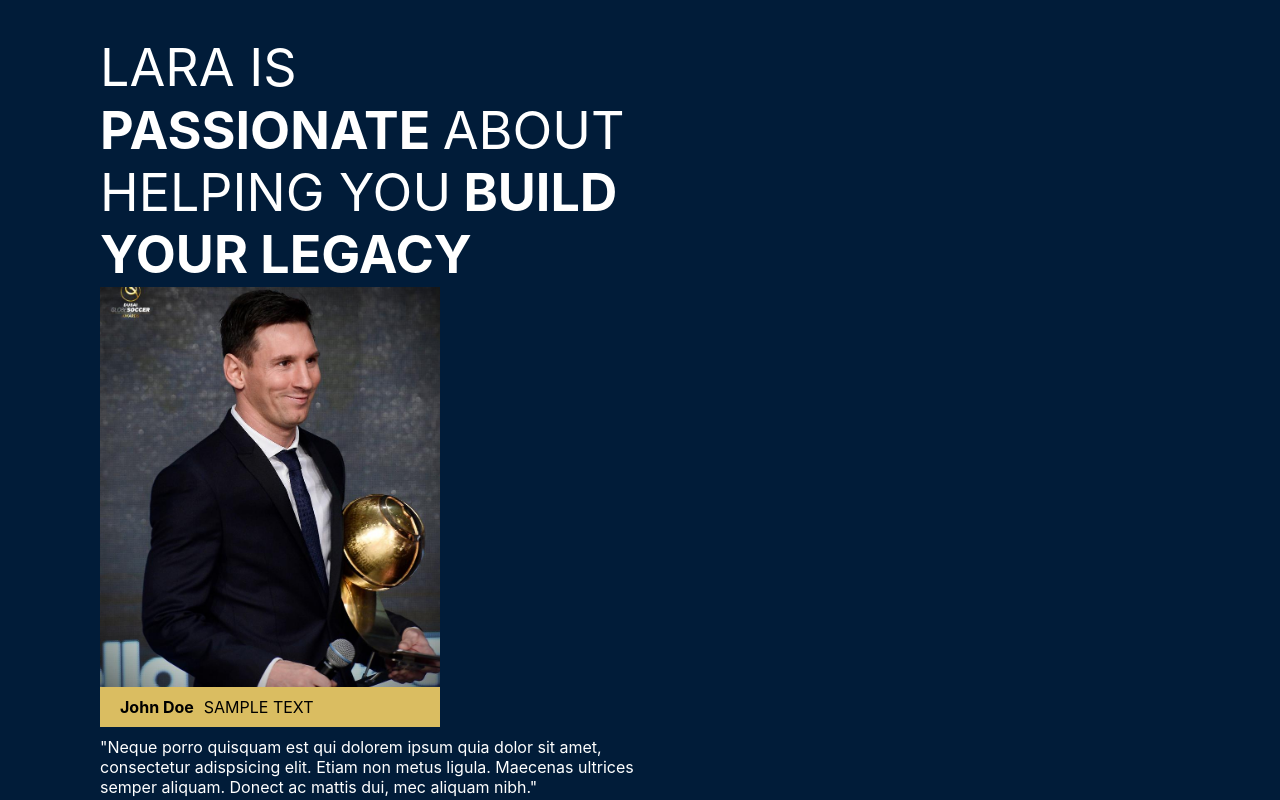
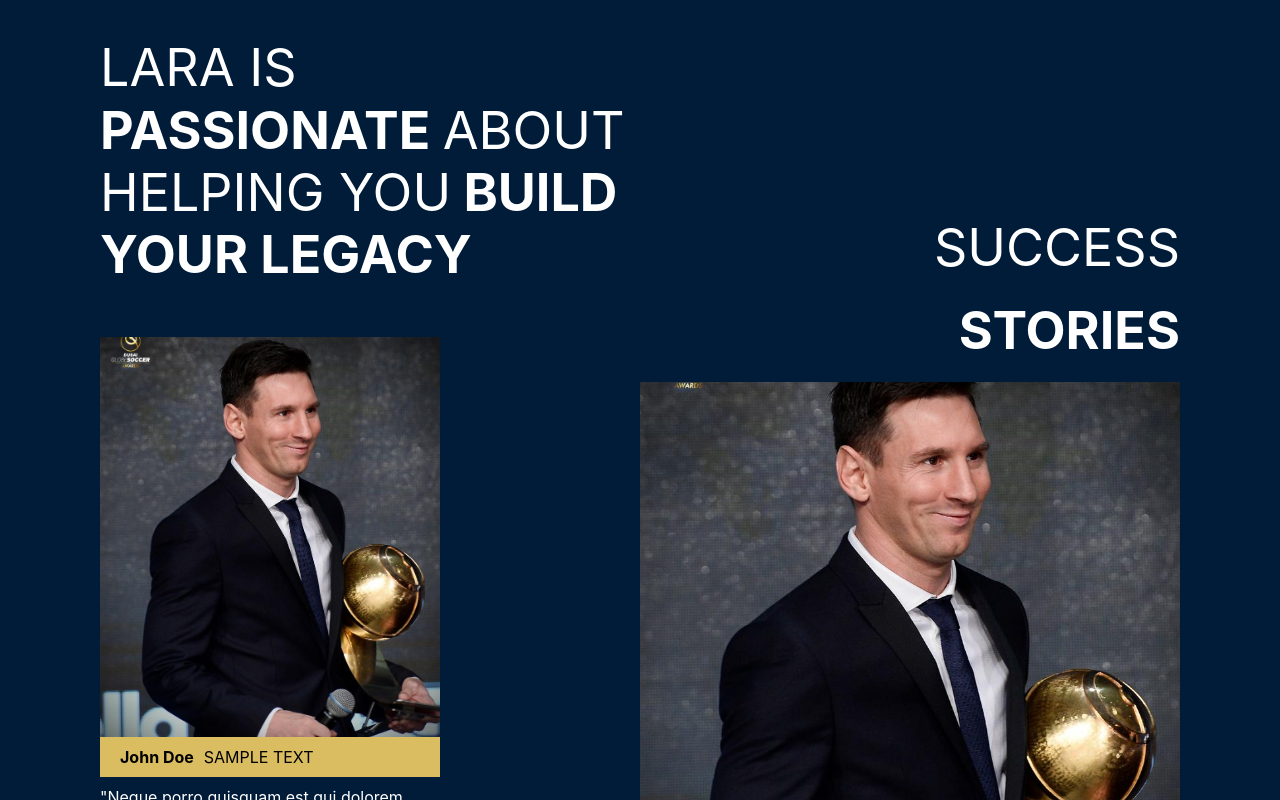
Before and after one commit to sr1k3sh/laradarling, a React (Create React App) app: page / in a window 1280 px wide. Shown: the part 2000-2800 px from the top of the page. Built offline with nearby package versions, Linux system fonts and the light colour scheme.

Commit message:
transitions added

```diff
--- a/src/App.scss
+++ b/src/App.scss
@@ -105,6 +105,16 @@ $font-32:32px;
    border-radius: 4px;
    width:fit-content;
    padding:12px 40px;
+   border:1px solid #fff;
+   transition: all 0.3s ease-in-out;
+   cursor: pointer;
+}
+.button-primary:hover{
+  background:$primaryColor;
+  border:1px solid #fff;
+}
+.button-primary:hover span{
+  color:#fff;
 }
 .button-primary span{
   color:$primaryColor;
@@ -120,12 +130,24 @@ $font-32:32px;
    border-radius: 4px;
    width:fit-content;
    padding:12px 40px;
+   border:1px solid $primaryColor;
+   transition: all 0.3s ease-in-out;
+
+   cursor: pointer;
+}
+.button-secondary:hover{
+  background:none;
+  border:1px solid $primaryColor;
 }
 .button-secondary span{
   color:#fff;
   text-transform: uppercase;
   font-weight: bold;
   font-size: $font-16;
+}
+
+.button-secondary:hover span{
+  color:$primaryColor;
 }
 //icon
 .next{
@@ -136,6 +158,7 @@ $font-32:32px;
   display: flex;
   justify-content: center;
   align-items: center;
+  cursor: pointer;
 }
 // navbar
 
@@ -145,12 +168,18 @@ $font-32:32px;
   top:0;
   z-index:100;
 }
+
 .logo span{
   font-size: $font-32;
   color:#fff;
 }
 .menu-top,.menu-bottom{
-  color:$secondayColor
+  color:$secondayColor;
+  cursor: pointer;
+  transition: all 0.5px ease-in-out;
+}
+.menu-top span:hover,.menu-bottom span:hover{
+  color:#fff;
 }
 .menu-bottom{
   font-size: $font-16;
@@ -312,14 +341,22 @@ $font-32:32px;
   width: 50%;
   background: $primaryColor;
   position: relative;
+  overflow: hidden;
+  cursor: pointer;
+
+}
+.about .about-thumbnail:hover img{
+  transform:scale(1.03);
 }
 .about .about-thumbnail .image-thumbnail{
   width: 100%;
   height:400px;
   object-fit: cover;
+   transition: all 0.3s ease-in-out;
 }
 .about .about-thumbnail .about-heading{
   padding:20px;
+  z-index: 3;
 }
 .about .about-quotes{
   width:50%;
@@ -340,9 +377,38 @@ $font-32:32px;
 .story .story-left{
   width:50%;
 }
+.story .story-left .story-title{
+  margin-bottom: 50px;
+
+}
+.story .story-right{
+  width:50%;
+}
+.story .story-right .story-title{
+  margin-top:180px;
+}
+.story .story-right .story-right-thumbnail{
+  width:100%;
+
+  background:$secondayColor;
+  margin-bottom: 50px;
+}
+.story-right-thumbnail img{
+  width:100%;
+  height:550px;
+  object-fit: cover;
+}
+.story-right-thumbnail .title{
+  padding:10px;
+
+}
 //card
+.card-container{
+  width:340px;
+  margin-bottom: 50px;
+}
 .card{
-  width:340px;
+
   height:400px;
   margin-bottom: 50px;
 }
--- a/src/components/Story.js
+++ b/src/components/Story.js
@@ -6,7 +6,7 @@ export default class Story extends Component {
         return (
             <div className="story">
                 <div className="main-container">
-                    <div className="container column justify--space-betwen">
+                    <div className="container row justify--space-betwen">
                         <div className="story-left">
                             <div className="story-title">
                                 <span className="text--uppercase slogan--big white-color">lara is </span>
@@ -16,9 +16,35 @@ export default class Story extends Component {
                             </div>
                             <div>
                                 <Card></Card>
+                                <Card></Card>
+                                <Card></Card>
+
                             </div>
                         </div>
-                        <div className="story-right"></div>
+                        <div className="story-right">
+                            <div className="story-title column text-align--right">
+                                <span className="text--uppercase slogan--big white-color">success </span>
+                                <span className="text--uppercase slogan--big white-color font--bold">stories </span>
+                            </div>
+                            <div className="story-right-thumbnail">
+                                <img src="./card.jpg"></img>
+                                <div class="title row">
+                                    <span className="font--bold" style={{ marginRight: '10px' }}>John Doe</span><span className="text--uppercase">sample text</span>
+                                </div>
+                            </div>
+                            <div>
+                                <p>
+                                    "Lorem ipsum dolor sit amet, consectetur adipiscing elit, sed do eiusmod tempor incididunt ut labore et dolore magna aliqua. Ut enim ad minim veniam, quis nostrud exercitation ullamco laboris nisi ut aliquip ex ea commodo consequat. Duis aute irure dolor in reprehenderit in voluptate velit esse cillum dolore eu fugiat nulla pariatur. Excepteur sint occaecat cupidatat non proident, sunt in culpa qui officia deserunt mollit anim id est laborum
+                                    <br></br><br></br>
+                                    Sed ut perspiciatis unde omnis iste natus error sit voluptatem accusantium doloremque laudantium, totam rem aperiam, eaque ipsa quae ab illo inventore veritatis et quasi architecto beatae vitae dicta sunt explicabo. Nemo enim ipsam voluptatem quia voluptas sit aspernatur aut odit aut fugit, sed quia consequuntur magni dolores eos qui ratione voluptatem sequi nesciunt. Neque porro quisquam est, qui dolorem ipsum quia dolor sit amet, consectetur, adipisci velit, sed quia non numquam eius modi tempora incidunt ut labore et dolore magnam aliquam quaerat voluptatem.
+                                    <br></br><br></br>
+                                    Ut enim ad minima veniam, quis nostrum exercitationem ullam corporis suscipit laboriosam, nisi ut aliquid ex ea commodi consequatur? Quis autem vel eum iure reprehenderit qui in ea voluptate velit esse quam nihil molestiae consequatur, vel illum qui dolorem eum fugiat quo voluptas nulla pariatur?
+                                    <br></br><br></br>
+                                    But I must explain to you how all this mistaken idea of denouncing pleasure and praising pain was born and I will give you a complete account of the system, and expound the actual teachings of the great explorer of the truth, the master-builder of human happiness. No one rejects, dislikes, or avoids pleasure itself,
+                                    "
+                                </p>
+                            </div>
+                        </div>
                     </div>
                 </div>
             </div>
```
